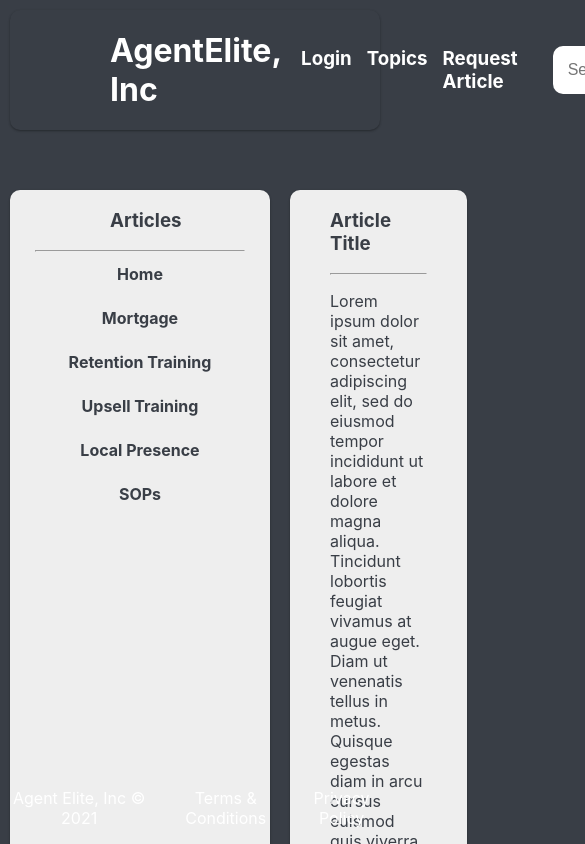
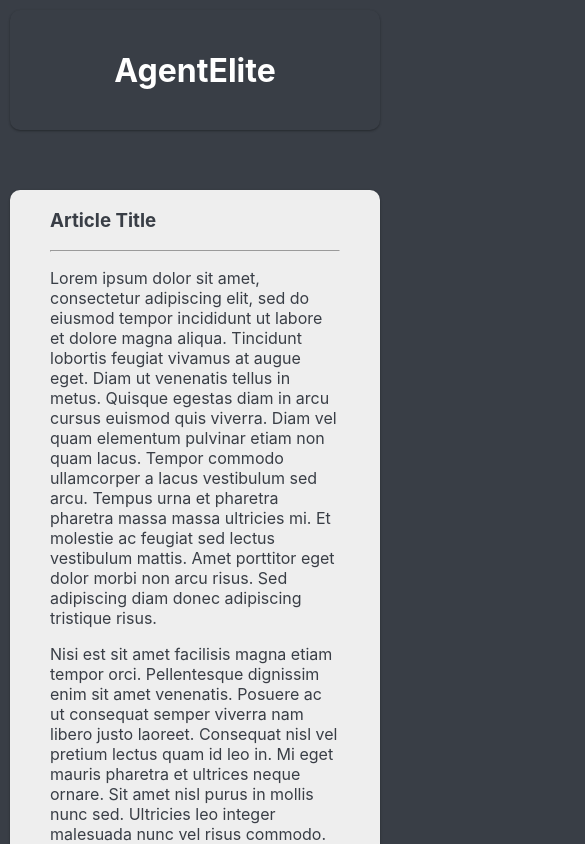
Before and after one commit to charlesGraham/ae-kb, a React (Create React App) app: page / in a window 390 px wide. Shown: the top 844 px of the page, 585 px wide, since content can reach past the window. Built offline with nearby package versions, Linux system fonts and the light colour scheme.

Commit message:
add media queries for pseudo responsiveness

```diff
--- a/src/Body.css
+++ b/src/Body.css
@@ -28,6 +28,12 @@
     text-align: center;
 }
 
+@media screen and (max-width: 620px) {
+    .sidebar_container {
+        display: none;
+    }
+}
+
 .body_sidebar > h3 {
     padding: 0 100px;
 }
--- a/src/Footer.css
+++ b/src/Footer.css
@@ -4,7 +4,6 @@
     align-items: center;
     justify-content: space-evenly;
 
-    position: fixed;
     bottom: 0;
     width: 100%;
     text-align: center;
--- a/src/Header.css
+++ b/src/Header.css
@@ -14,6 +14,12 @@
 
 .header_title {
     margin: auto 0;
+}
+
+@media screen and (max-width: 750px) {
+    .header_contents {
+        justify-content: center;
+    }
 }
 
 .header_title > h1 {
--- a/src/Header.js
+++ b/src/Header.js
@@ -7,7 +7,7 @@
     return (
         <div className="container">
             <div className="header_contents">
-                <Title name={"AgentElite, Inc"} />
+                <Title name={"AgentElite"} />
 
                 <Nav />
             </div>
--- a/src/Nav.css
+++ b/src/Nav.css
@@ -0,0 +1,11 @@
+@media screen and (max-width: 1060px) {
+    .header_navOptions {
+        display: none;
+    }
+}
+
+@media screen and (max-width: 750px) {
+    input, button {
+        display: none;
+    }
+}
--- a/src/SideBar.js
+++ b/src/SideBar.js
@@ -1,5 +1,5 @@
 import React from 'react'
-import SidebarOption from './SidebarOption'
+import SidebarOption from './SidebarOption';
 
 function SideBar() {
     return (
```
Also changed, not shown: src/SideBar.css (added).
